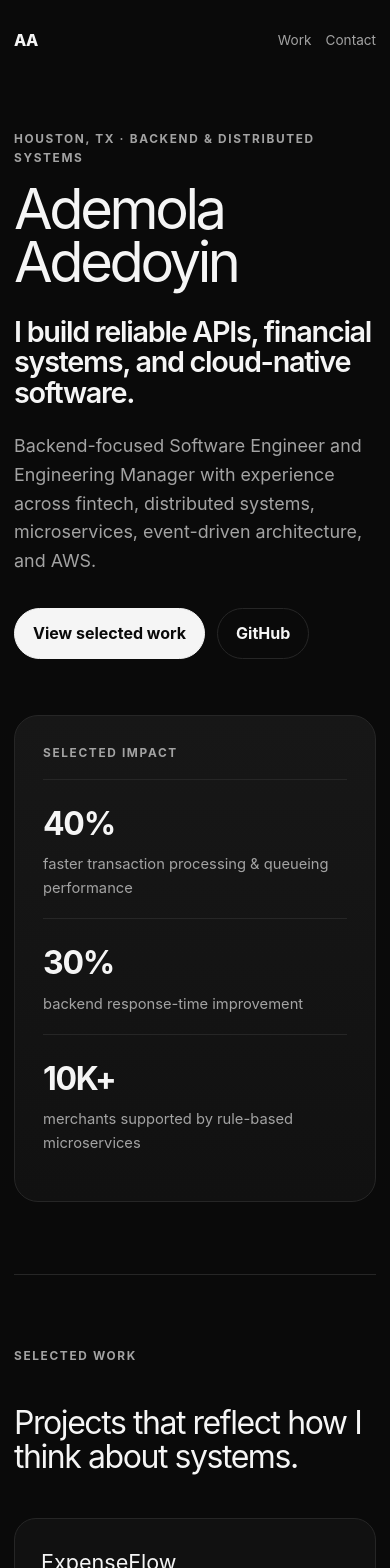
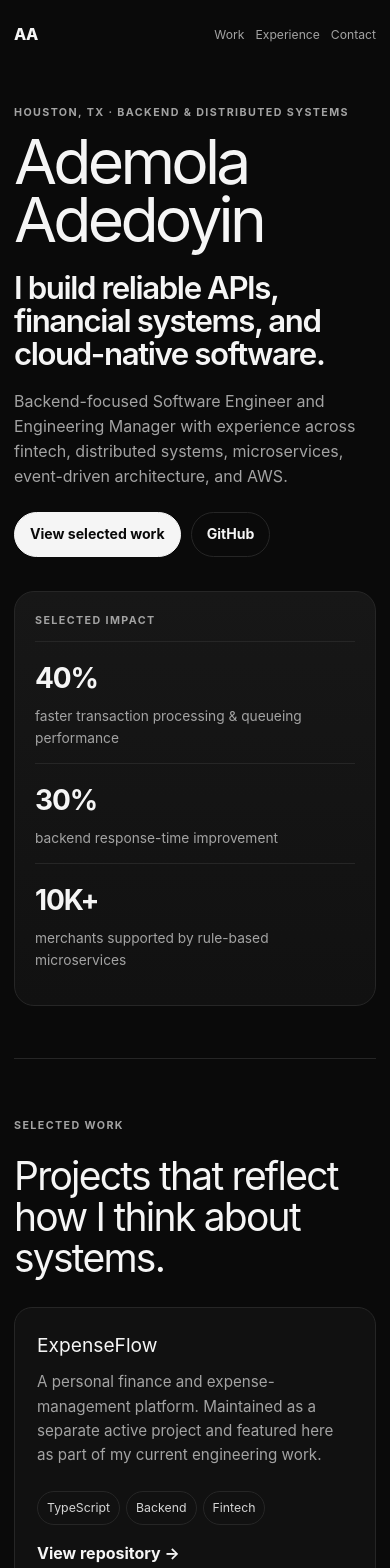
Before and after one commit to AdemolaAdedoyin/portfolio, a Next.js app: page / in a window 390 px wide. Shown: the top 1568 px of the page. Built offline with nearby package versions, Linux system fonts and the light colour scheme.

Commit message:
polish mobile layout and responsive spacing

```diff
--- a/app/globals.css
+++ b/app/globals.css
@@ -62,15 +62,44 @@ h1 { font-size: clamp(3.5rem, 9vw, 7.5rem); line-height: .94; letter-spacing: -0
 
 @media (max-width: 820px) {
   .heroGrid, .sectionHeading, .experienceItem { grid-template-columns: 1fr; }
-  .heroGrid { padding-top: 48px; }
+  .heroGrid { padding-top: 48px; gap: 40px; }
   .projectGrid { grid-template-columns: 1fr; }
+  .projectCard { min-height: 0; gap: 32px; }
+  .experienceItem { gap: 24px; }
   .skillCloud { margin-left: 0; }
   .navLinks { gap: 14px; font-size: .85rem; }
 }
 
 @media (max-width: 520px) {
-  .shell { width: min(100% - 28px, 1120px); }
-  .navLinks a:nth-child(2) { display: none; }
-  .section { padding: 72px 0; }
-  .footer { flex-direction: column; }
+  .shell { width: min(calc(100% - 28px), 1120px); }
+  .hero { min-height: auto; padding-bottom: 52px; }
+  .nav { padding: 22px 0; }
+  .navLinks { gap: 11px; font-size: .76rem; }
+  .heroGrid { padding-top: 34px; gap: 34px; }
+  .eyebrow { margin-bottom: 12px; font-size: .67rem; letter-spacing: .13em; }
+  h1 { font-size: clamp(3.15rem, 16vw, 4.25rem); margin-bottom: 22px; }
+  .hero h2 { font-size: clamp(1.65rem, 8vw, 2.2rem); margin-bottom: 18px; }
+  .lead { font-size: 1rem; line-height: 1.55; }
+  .actions { margin-top: 24px; gap: 10px; }
+  .button { padding: 10px 15px; font-size: .88rem; }
+  .impactCard { padding: 20px; border-radius: 20px; }
+  .metric { padding: 14px 0; }
+  .metric strong { font-size: 1.75rem; }
+  .metric span { font-size: .86rem; }
+  .section { padding: 58px 0; }
+  .sectionHeading { gap: 10px; margin-bottom: 28px; }
+  .sectionHeading h2, .contact h2 { font-size: clamp(1.9rem, 10vw, 2.55rem); }
+  .projectGrid { gap: 14px; }
+  .projectCard { padding: 22px; border-radius: 18px; gap: 24px; }
+  .projectCard h3 { font-size: 1.2rem; margin-bottom: 10px; }
+  .projectCard p { margin: 0; font-size: .95rem; }
+  .projectCard a { margin-top: 16px; }
+  .tags { gap: 6px; }
+  .tags span, .skillCloud span { padding: 6px 9px; font-size: .77rem; }
+  .experienceItem { gap: 18px; padding: 26px 0; }
+  .experienceItem ul { padding-left: 18px; font-size: .95rem; }
+  .experienceItem li + li { margin-top: 8px; }
+  .skillCloud { gap: 8px; }
+  .contact p:not(.eyebrow) { font-size: 1rem; }
+  .footer { flex-direction: column; gap: 8px; padding: 24px 0 32px; }
 }
```
